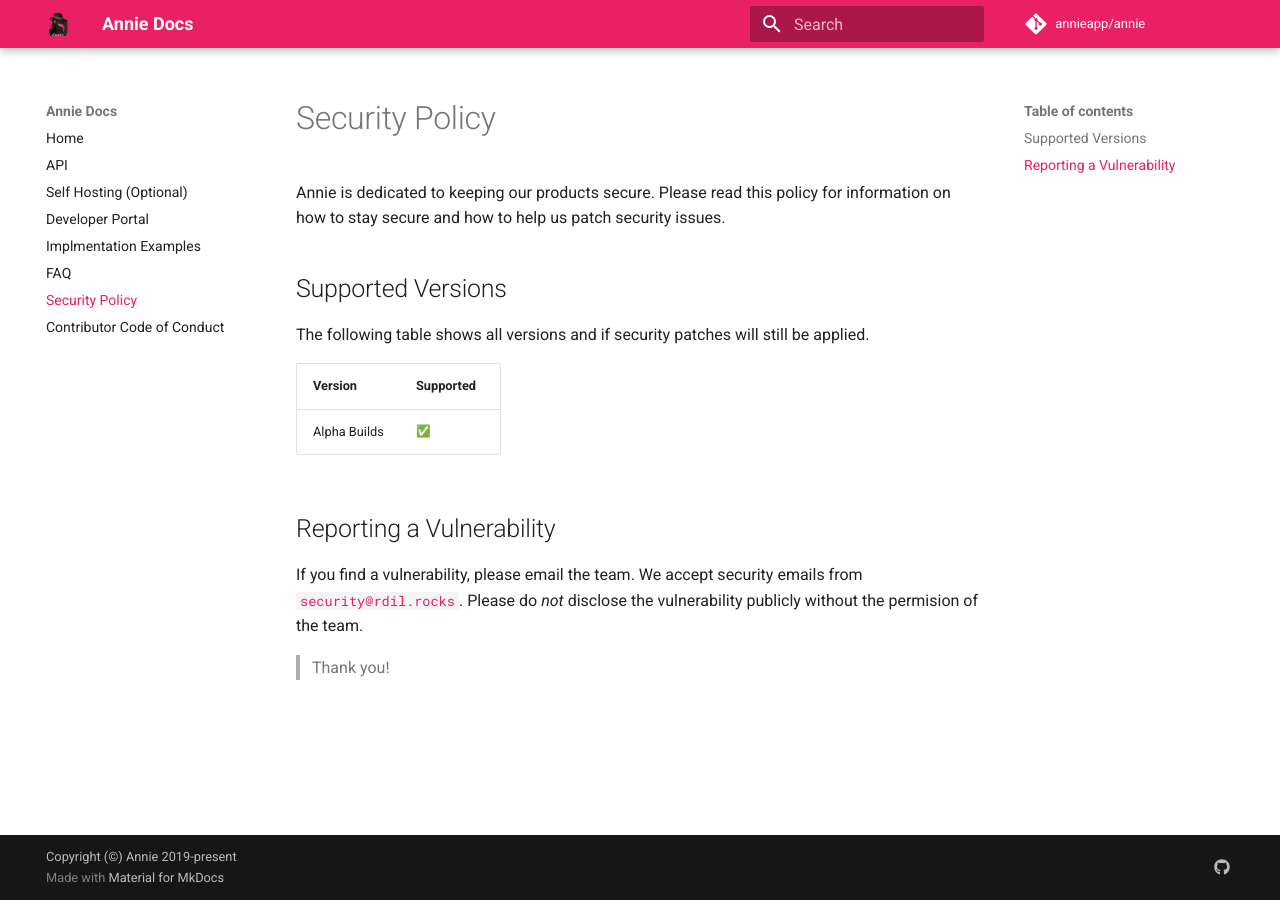
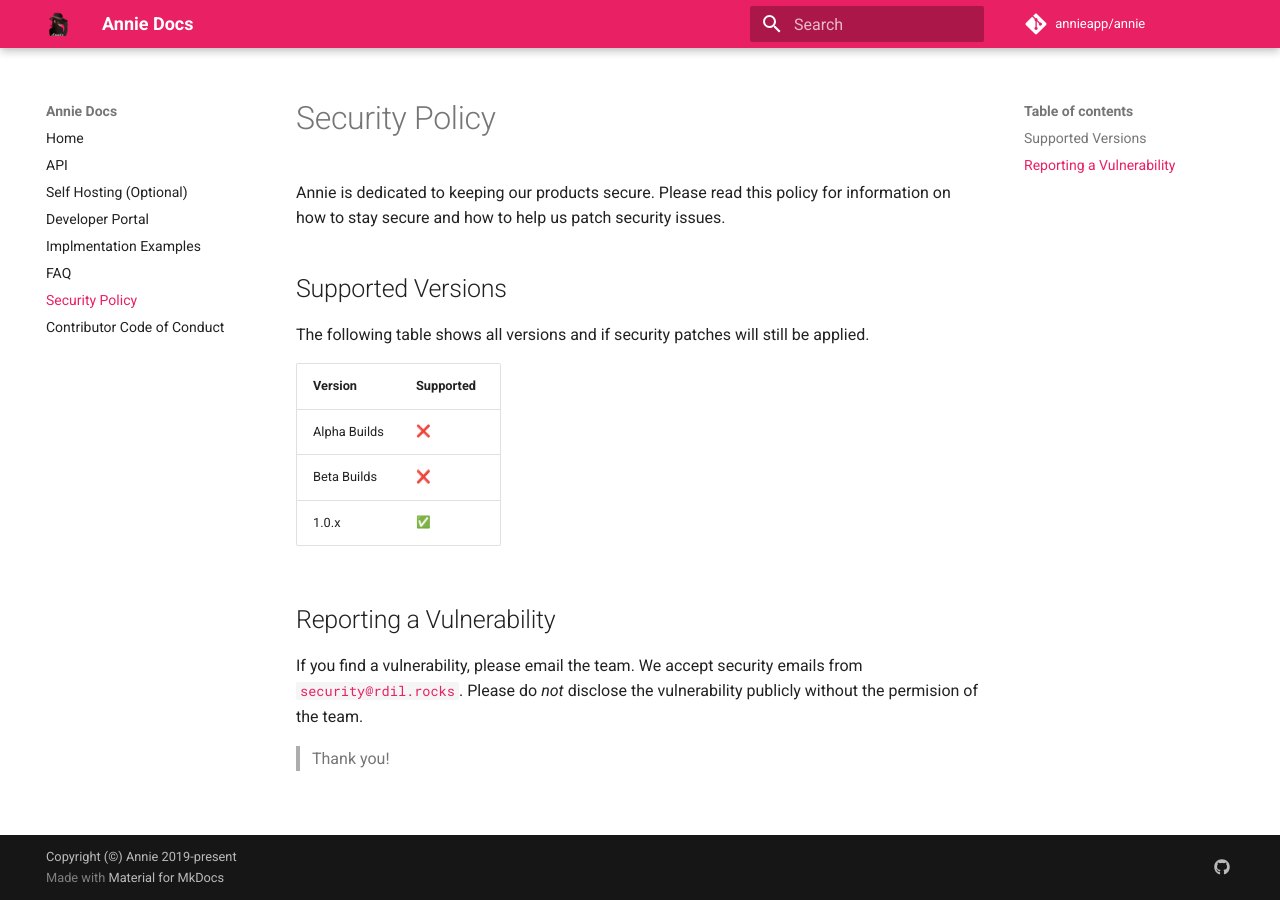
Before and after one commit to annieapp/annie, an MkDocs documentation site: the page built from docs/security.md, in a window 1280 px wide. Built offline with MkDocs 1.6.1 and Material for MkDocs 9.7.7, drawn with Linux system fonts in a browser that asks for light colours; emoji names are drawn with the system emoji font; comment, search, counter and statistics services are not loaded.

Commit message:
update security policy

```diff
--- a/docs/security.md
+++ b/docs/security.md
@@ -8,7 +8,9 @@
 
 | Version        | Supported          |
 | -------------- | ------------------ |
-| Alpha Builds   | :white_check_mark: |
+| Alpha Builds   | :x:                |
+| Beta Builds    | :x:                |
+| 1.0.x          | :white_check_mark: |
 
 ## Reporting a Vulnerability
 
```
